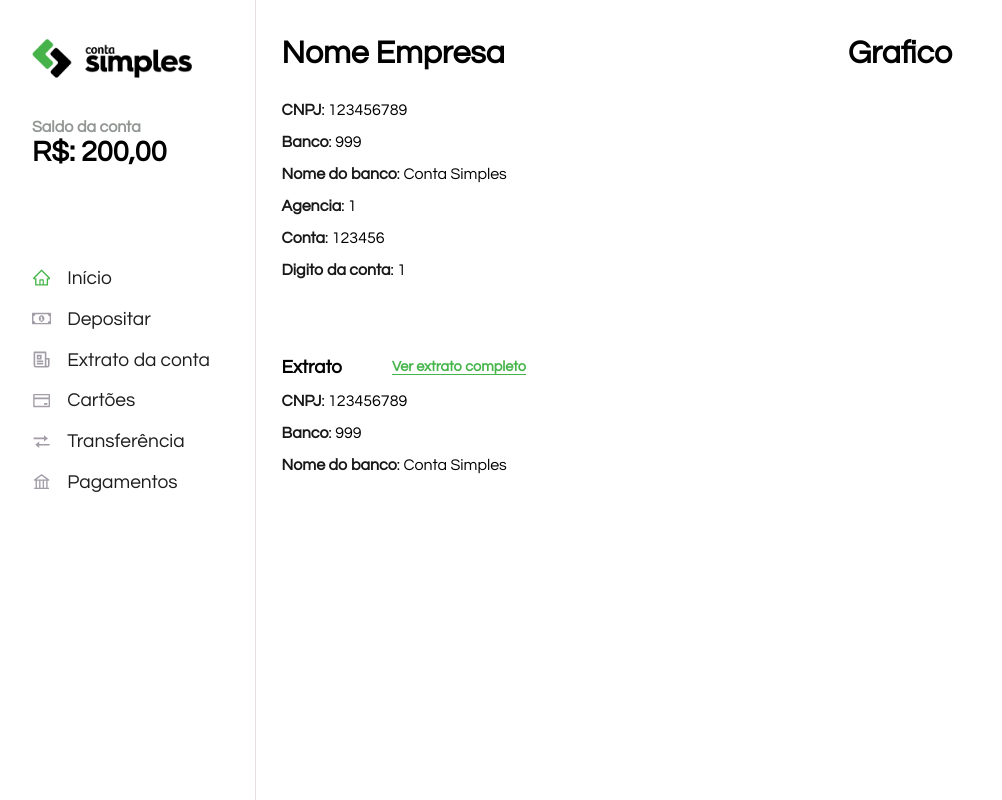
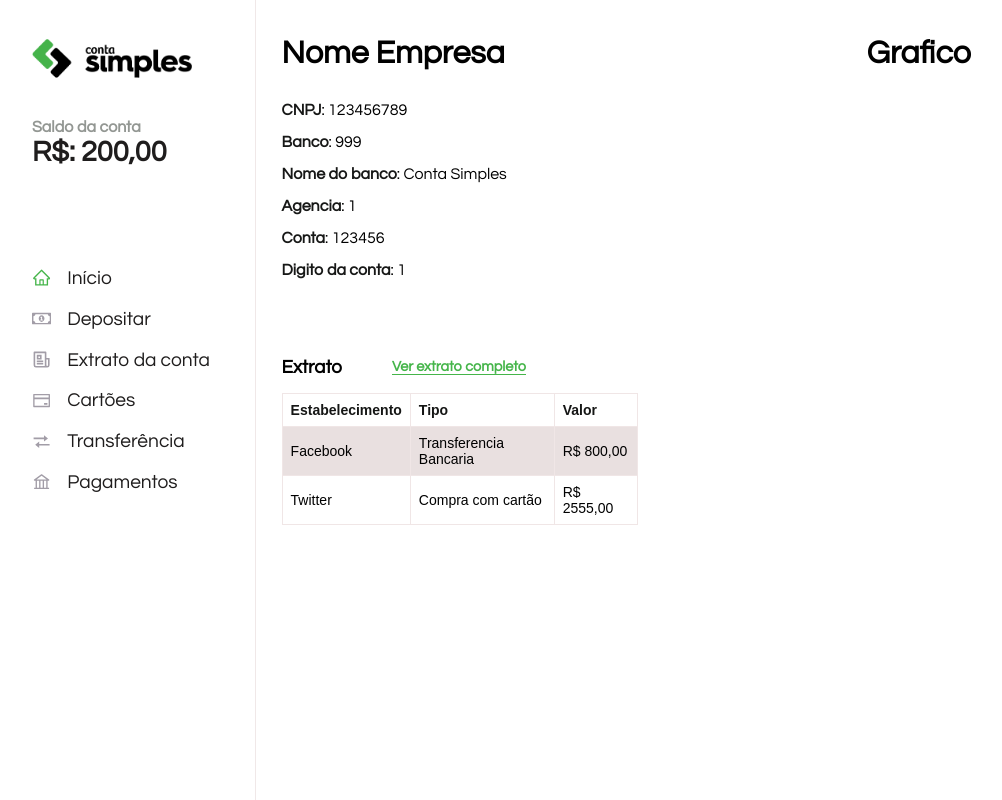
Before and after one commit to brunoascenc/internet-banking, a React (Create React App) app in the folder contasimples/: page /home in a window 1280 px wide. Shown: the whole page, without its empty margins (0-1002 px from the left). Built offline with nearby package versions, Linux system fonts and the light colour scheme.

Commit message:
routing pages

```diff
--- a/contasimples/src/App.css
+++ b/contasimples/src/App.css
@@ -254,7 +254,7 @@ button {
   left: 0;
   height: 100vh;
   width: 20vw;
-  border-right: solid 1px #e7dfdf;
+  border-right: solid 1px #f0e8e8;
 }
 
 .menu-container nav {
@@ -279,8 +279,7 @@ button {
   list-style: none;
 }
 
-.menu-container nav ul a {
-  text-decoration: none;
+.menu-container nav ul span {
   color: #1f1d1d;
   margin-left: 1rem;
 }
@@ -307,9 +306,33 @@ button {
 .menu-container nav .saldo span {
   font-weight: bold;
   font-size: 1.8rem;
+  color: #1f1d1d;
 }
 
 .menu-selected {
   color: #45b54a;
 }
+
+/*-------Extrato page-------*/
+table {
+  font-family: arial, sans-serif;
+  border-collapse: collapse;
+  width: 100%;
+  margin-top: 1rem;
+}
+
+table th {
+  color: #151615;
+}
+
+table td, table th {
+  border: 1px solid #f0e6e6;
+  font-size: 14px;
+  text-align: left;
+  padding: 8px;
+}
+
+table tr:nth-child(even) {
+  background-color: #e9e0e0;
+}
 /*# sourceMappingURL=App.css.map */
--- a/contasimples/src/App.js
+++ b/contasimples/src/App.js
@@ -1,18 +1,26 @@
-import React from 'react';
-import Login from './components/Login'
-import Home from './components/Home'
+import React from "react";
+import Login from "./components/Login";
+import Home from "./components/Home";
+import Extrato from './components/Extrato'
+import Cartoes from './components/Cartoes'
+import Transferencia from './components/Transferencia'
+import Pagamento from './components/Pagamento'
+import Depositar from './components/Depositar'
 import { BrowserRouter as Router, Switch, Route } from "react-router-dom";
-import './App.css';
+import "./App.css";
 
 function App() {
   return (
     <Router>
       <div className="App">
-      {/* <Login/> */}
         <Switch>
           <Route path="/" exact component={Login} />
           <Route path="/home" component={Home} />
-      {/* <Home/> */}
+          <Route path="/extrato" component={Extrato}/>
+          <Route path="/cartoes" component={Cartoes}/>
+          <Route path="/transferencia" component={Transferencia}/>
+          <Route path="/pagamentos" component={Pagamento}/>
+          <Route path="/depositar" component={Depositar}/>
         </Switch>
       </div>
     </Router>
--- a/contasimples/src/App.scss
+++ b/contasimples/src/App.scss
@@ -191,7 +191,7 @@ $main-green: rgb(69, 181, 74);
   left: 0;
   height: 100vh;
   width: 20vw;
-  border-right: solid 1px rgb(231, 223, 223);
+  border-right: solid 1px rgb(240, 232, 232);
   nav{
     display: flex;
     flex-direction: column;
@@ -205,8 +205,8 @@ $main-green: rgb(69, 181, 74);
       margin-top: 5rem;
       list-style: none;
       // background: red;
-      a{
-        text-decoration: none;
+      span{
+        // text-decoration: none;
         color: rgb(31, 29, 29);
         margin-left: 1rem;
       }
@@ -228,6 +228,7 @@ $main-green: rgb(69, 181, 74);
       span{
         font-weight: bold;
         font-size: 1.8rem;
+        color: rgb(31, 29, 29);
       }
     }
   }
@@ -235,3 +236,28 @@ $main-green: rgb(69, 181, 74);
 .menu-selected{
   color: $main-green;
 }
+
+
+/*-------Extrato page-------*/
+
+
+table {
+  font-family: arial, sans-serif;
+  border-collapse: collapse;
+  width: 100%;
+  margin-top: 1rem;
+  th{
+    color: rgb(21, 22, 21);
+  }
+
+  td, th {
+    border: 1px solid #f0e6e6;
+    font-size: 14px;
+    text-align: left;
+    padding: 8px;
+  }
+
+  tr:nth-child(even) {
+    background-color: #e9e0e0;
+  }
+}
--- /dev/null
+++ b/contasimples/src/components/Cartoes.jsx
@@ -0,0 +1,11 @@
+import React from 'react'
+import Menu from './Menu'
+
+export default function Cartoes() {
+    return (
+        <div className="home-container">
+            <Menu/>
+            <h1>Cartoes</h1>
+        </div>
+    )
+}
--- a/contasimples/src/components/Dados.jsx
+++ b/contasimples/src/components/Dados.jsx
@@ -1,4 +1,5 @@
 import React from "react";
+import "../App.css";
 
 export default function Dados() {
   return (
@@ -6,28 +7,52 @@ export default function Dados() {
       <div className="dados-empresa">
         <h1>Nome Empresa</h1>
         <ul>
-            <li><span>CNPJ</span>: 123456789</li>
-            <li><span>Banco</span>: 999</li>
-            <li><span>Nome do banco</span>: Conta Simples</li>
-            <li><span>Agencia</span>: 1</li>
-            <li><span>Conta</span>: 123456</li>
-            <li><span>Digito da conta</span>: 1</li>
+          <li>
+            <span>CNPJ</span>: 123456789
+          </li>
+          <li>
+            <span>Banco</span>: 999
+          </li>
+          <li>
+            <span>Nome do banco</span>: Conta Simples
+          </li>
+          <li>
+            <span>Agencia</span>: 1
+          </li>
+          <li>
+            <span>Conta</span>: 123456
+          </li>
+          <li>
+            <span>Digito da conta</span>: 1
+          </li>
         </ul>
 
         <div className="extrato">
           <div>
-          <h3>Extrato</h3>
-          <a href="/#">Ver extrato completo</a>
+            <h3>Extrato</h3>
+            <a href="/#">Ver extrato completo</a>
           </div>
-          <ul>
-            <li><span>CNPJ</span>: 123456789</li>
-            <li><span>Banco</span>: 999</li>
-            <li><span>Nome do banco</span>: Conta Simples</li>
-        </ul>
-      </div>
+          <table>
+            <tr>
+              <th>Estabelecimento</th>
+              <th>Tipo</th>
+              <th>Valor</th>
+            </tr>
+            <tr>
+              <td>Facebook</td>
+              <td>Transferencia Bancaria</td>
+              <td>R$ 800,00</td>
+            </tr>
+            <tr>
+              <td>Twitter</td>
+              <td>Compra com cartão</td>
+              <td>R$ 2555,00</td>
+            </tr>
+          </table>
+        </div>
       </div>
       <div className="grafico">
-          <h1>Grafico</h1>
+        <h1>Grafico</h1>
       </div>
     </div>
   );
--- /dev/null
+++ b/contasimples/src/components/Depositar.jsx
@@ -0,0 +1,11 @@
+import React from 'react'
+import Menu from './Menu'
+
+export default function Depositar() {
+    return (
+        <div className="home-container">
+            <Menu/>
+            <h1>Depositar</h1>
+        </div>
+    )
+}
--- /dev/null
+++ b/contasimples/src/components/Extrato.jsx
@@ -0,0 +1,11 @@
+import React from 'react'
+import Menu from './Menu'
+
+export default function Extrato() {
+    return (
+        <div className="home-container">
+            <Menu/>
+            <h1>Extrato</h1>
+        </div>
+    )
+}
--- a/contasimples/src/components/Menu.jsx
+++ b/contasimples/src/components/Menu.jsx
@@ -1,41 +1,60 @@
 import React from "react";
 import Logo from "../images/logo.png";
-import '../App.css'
-import { AiOutlineHome, AiOutlineCreditCard, AiOutlineBank } from "react-icons/ai";
-import {FaRegMoneyBillAlt} from "react-icons/fa";
-import {RiNewspaperLine} from "react-icons/ri";
-import {BiTransfer} from "react-icons/bi"
+import "../App.css";
+import {
+  AiOutlineHome,
+  AiOutlineCreditCard,
+  AiOutlineBank,
+} from "react-icons/ai";
+import { FaRegMoneyBillAlt } from "react-icons/fa";
+import { RiNewspaperLine } from "react-icons/ri";
+import { BiTransfer } from "react-icons/bi";
+import { Link } from "react-router-dom";
 
 export default function Menu() {
   return (
     <div className="menu-container">
       <nav>
         <div className="header">
-            <a href="/#"><img src={Logo} alt="logo"/></a>
+          <a href="/#">
+            <img src={Logo} alt="logo" />
+          </a>
           <div className="saldo">
             <h3>Saldo da conta</h3>
             <span>R$: 200,00</span>
           </div>
         </div>
         <ul>
+          <Link to="/home">
             <li>
-          <AiOutlineHome className="menu-selected"/> <a href="/#">Início</a>
+              <AiOutlineHome className="menu-selected" /> <span>Início</span>
             </li>
+          </Link>
+          <Link to="/depositar">
             <li>
-            <FaRegMoneyBillAlt/> <a href="/#">Depositar</a>
+              <FaRegMoneyBillAlt /> <span>Depositar</span>
             </li>
+          </Link>
+          <Link to="/extrato">
             <li>
-            <RiNewspaperLine/> <a href="/#">Extrato da conta</a>
+              <RiNewspaperLine /> <span>Extrato da conta</span>
             </li>
+          </Link>
+          <Link to="/cartoes">
             <li>
-           <AiOutlineCreditCard/> <a href="/#">Cartões</a>
+              <AiOutlineCreditCard /> <span>Cartões</span>
             </li>
+          </Link>
+          <Link to="/transferencia">
             <li>
-            <BiTransfer/> <a href="/#">Transferência</a>
+              <BiTransfer /> <span>Transferência</span>
             </li>
+          </Link>
+          <Link to="/pagamentos">
             <li>
-            <AiOutlineBank/> <a href="/#">Pagamentos</a>
+              <AiOutlineBank /> <span>Pagamentos</span>
             </li>
+          </Link>
         </ul>
       </nav>
     </div>
--- /dev/null
+++ b/contasimples/src/components/Pagamento.jsx
@@ -0,0 +1,11 @@
+import React from 'react'
+import Menu from './Menu'
+
+export default function Pagamento() {
+    return (
+        <div className="home-container">
+            <Menu/>
+           <h1>Pagamentos</h1>
+        </div>
+    )
+}
--- /dev/null
+++ b/contasimples/src/components/Transferencia.jsx
@@ -0,0 +1,11 @@
+import React from 'react'
+import Menu from './Menu'
+
+export default function Transferencia() {
+    return (
+        <div className="home-container">
+            <Menu/>
+            <h1>Transferencia</h1>
+        </div>
+    )
+}
```
Also changed, not shown: 1 other file (tests, documents, lock files or other folders). Lines whose indentation alone changed are shown as unchanged.
